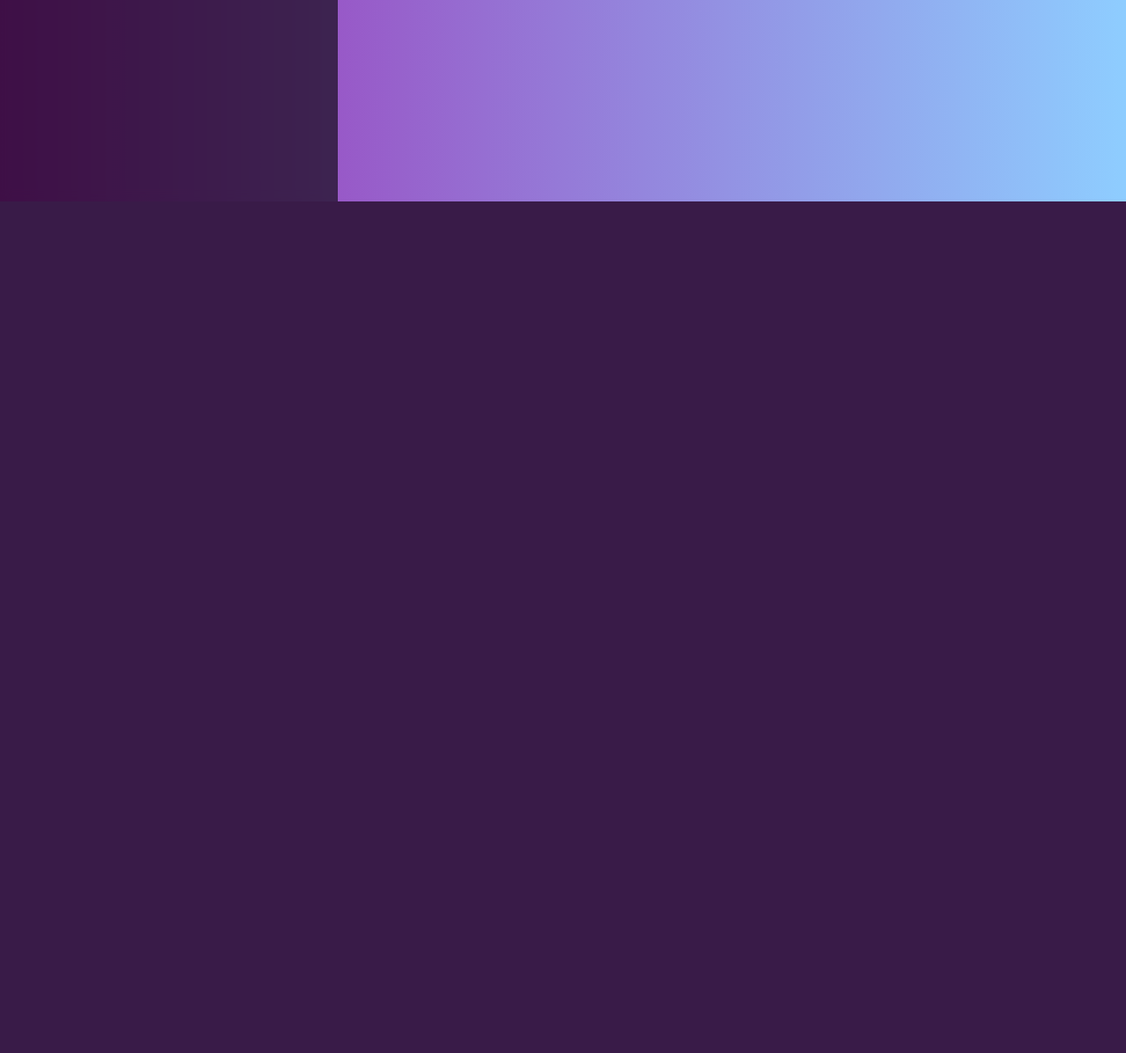
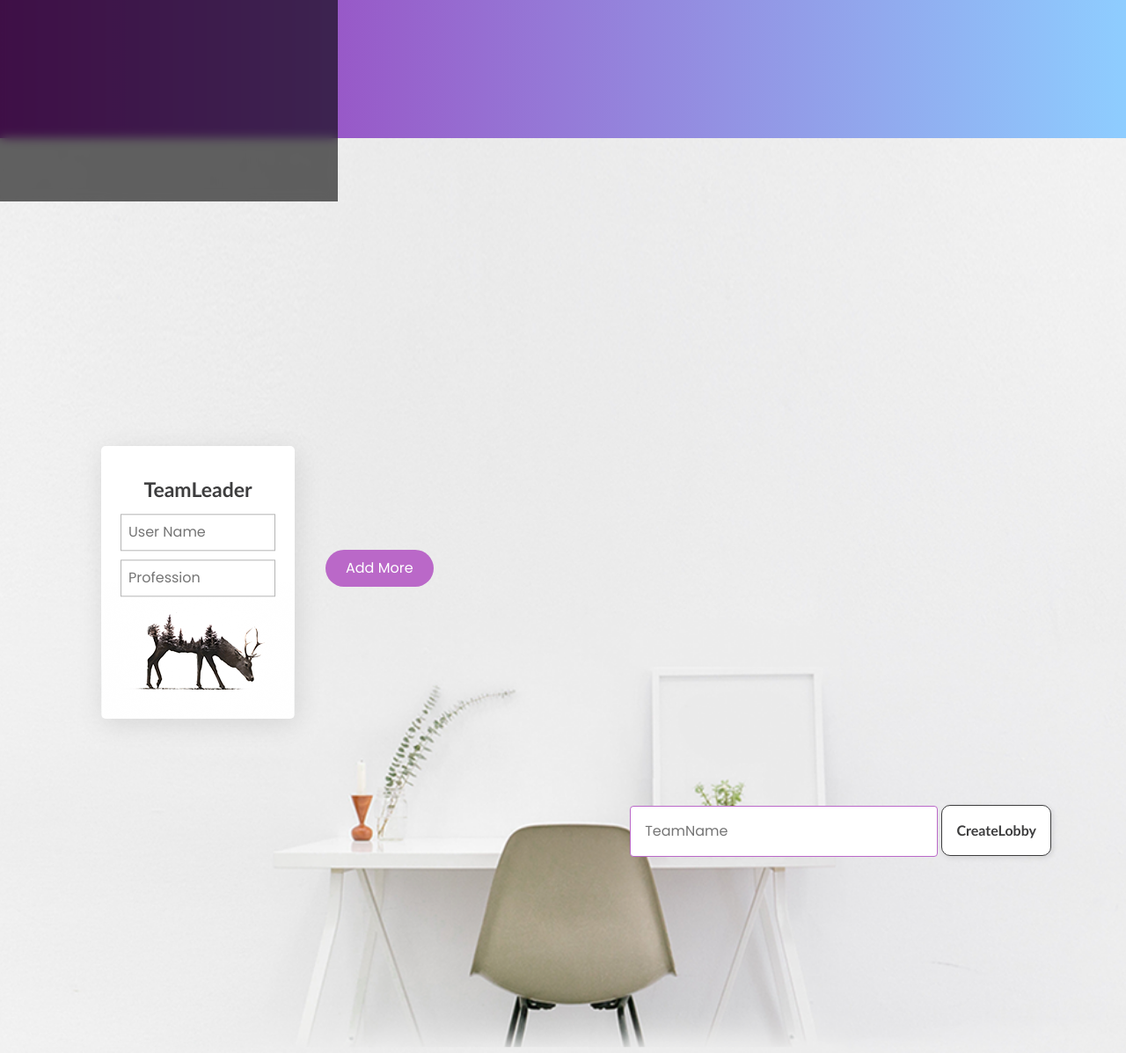
Before and after one commit to abhaydhiman/TEAMoTECH, a Flask app: template templates/index.html in a window 1280 px wide. Shown: the part 811-2008 px from the top of the page at 88% size. Before the commit the page ends 1040 px from the top, so only its background shows below. Run offline with Flask 2, Linux system fonts and the light colour scheme; the template is opened without the code that fills it, so the values that code supplies are empty; some libraries are stand-ins or nearby versions.

Commit message:
Created team creation section

```diff
--- a/templates/index.html
+++ b/templates/index.html
@@ -63,14 +63,35 @@
         </div>
         <div class="sidebar"></div>
         <div class="topbar"></div>
-    </div> <br>
-    <div class="container" style="margin-top: 50px;">
-        <div class="row custom-section d-flex align-items-center">
-            <div class="col-12 col-lg-4">
-                <h1>{{username}}</h1>
+    </div>
+
+    <form action="." method="POST">
+        <section class="main2">
+            <div class="container">
+                <div class="row" id="add_to_me">
+                    <div class="col-md-3">
+                        <div class="box box-img01">
+                            <div class="slide-details">
+                                <p>TeamLeader</p>
+                                <input name="username" type="text" value="{{username}}" placeholder="User Name" required='required'>
+                                <input name="profession" type="text" placeholder="Profession" required='required'>
+                            </div>
+                        </div>
+                    </div>
+                    <div class="col-sm-2" id="remove_this">
+                        <input class="minecard" type="button" id="more_fields" onclick="add_fields();" value="Add More" />
+                    </div>
+                </div>
+                <div class="row mt-4 pt-4 mb-3 pb-3 text-right">
+                    <div class="col-lg-12">
+                        <input class="myinput" type="text" placeholder="TeamName" required='required'>
+                        <input class="inputbutton" type="submit" value="CreateLobby">
+                    </div>
+                </div>
             </div>
-        </div>
-    </div>
+        </section>
+    </form>
+
 
     <!-- Optional JavaScript -->
     <!-- jQuery first, then Popper.js, then Bootstrap JS -->
@@ -83,6 +104,16 @@
     <script src="https://stackpath.bootstrapcdn.com/bootstrap/4.4.1/js/bootstrap.min.js"
         integrity="sha384-wfSDF2E50Y2D1uUdj0O3uMBJnjuUD4Ih7YwaYd1iqfktj0Uod8GCExl3Og8ifwB6" crossorigin="anonymous">
         </script>
+    <script>
+        function add_fields() {
+            var remover = document.getElementById("remove_this");
+            remover.parentNode.removeChild(remover);
+
+            var d = document.getElementById("add_to_me");
+
+            d.innerHTML += "<div class='col-md-3'> <div div class='box box-img06' > <div class='slide-details'> <p>TeamMember</p> <input name='username' type='text' placeholder='User Name' required='required'> <input name='email' type='text' placeholder='email' required='required'> <input name='profession' type='text' placeholder='Profession' required='required'> </div> </div> </div><div class='col-sm-2' id='remove_this'> <input class='minecard' type = 'button' id = 'more_fields' onclick = 'add_fields();' value = 'Add More' /> </div >";
+        }
+    </script>
 </body>
 
 </html>
```
